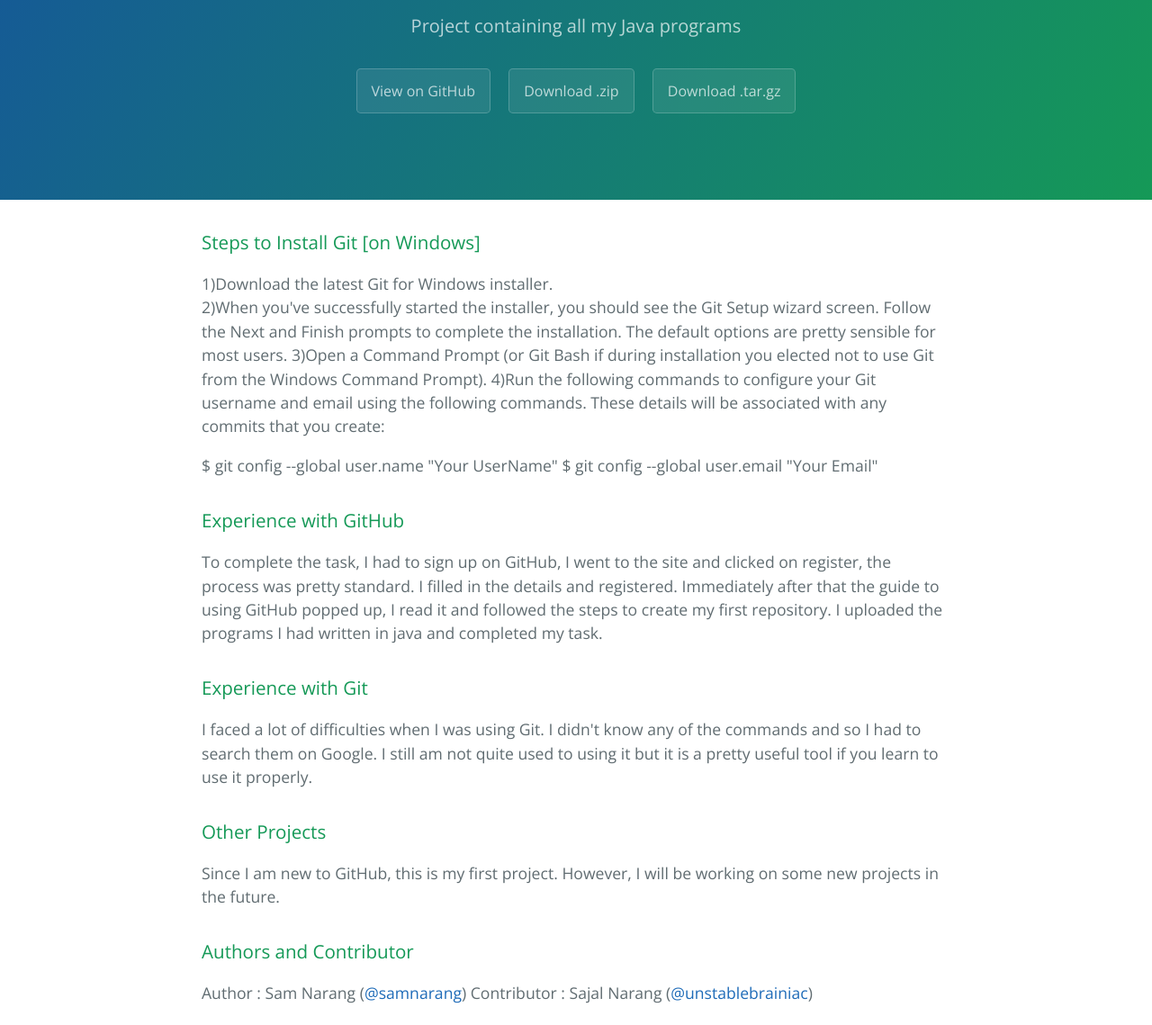
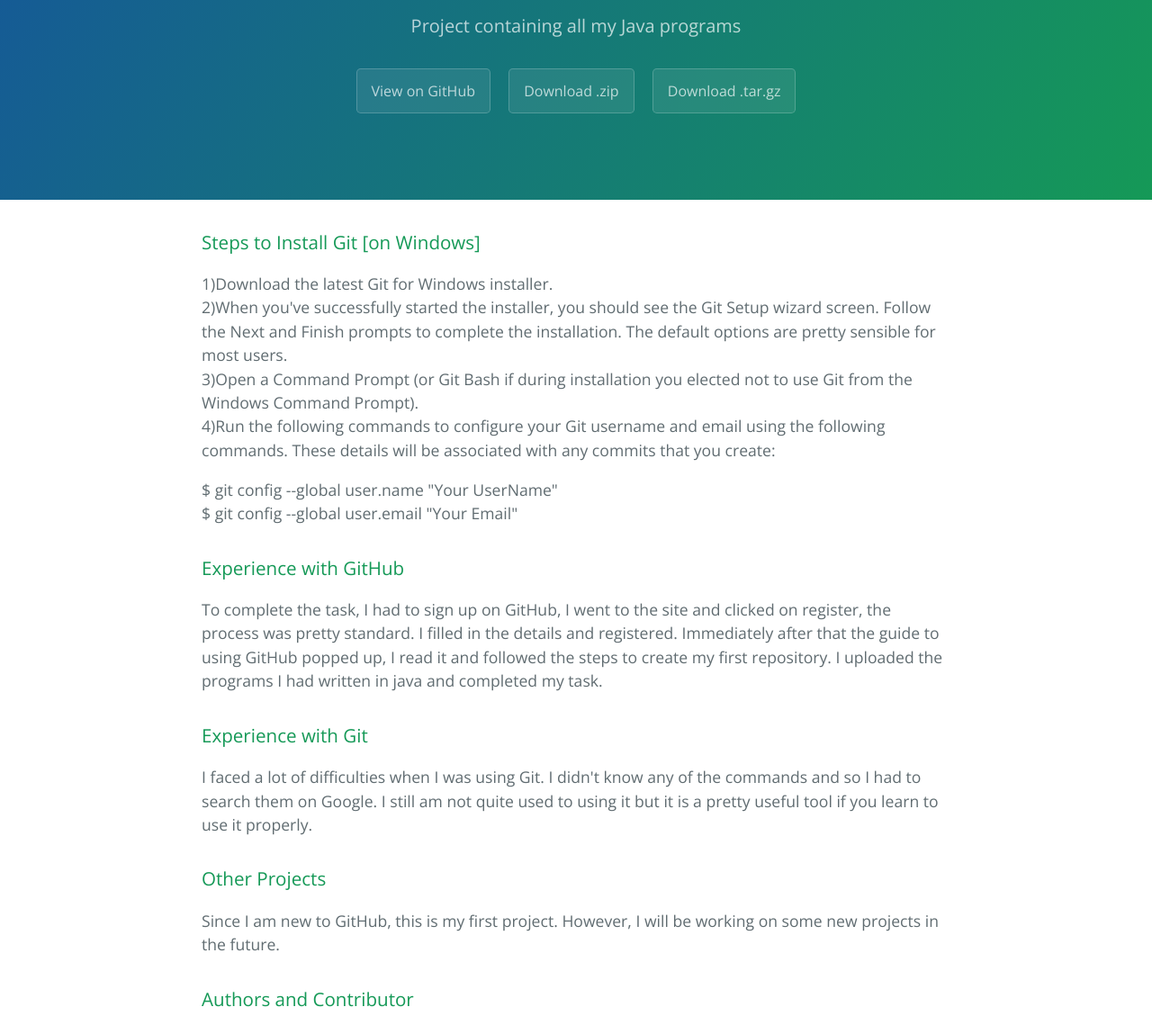
Before and after one commit to samnarang/Hobby-Programs, a plain HTML site: page index.html in a window 1280 px wide. Shown: the part 161-1300 px from the top of the page at 90% size. Drawn offline with nearby package versions, Linux system fonts and the light colour scheme.

```diff
--- a/index.html
+++ b/index.html
@@ -23,11 +23,11 @@
 <a id="steps-to-install-git-on-windows" class="anchor" href="#steps-to-install-git-on-windows" aria-hidden="true"><span aria-hidden="true" class="octicon octicon-link"></span></a>Steps to Install Git [on Windows]</h3>
 
 <p>1)Download the latest Git for Windows installer.<br>
-2)When you've successfully started the installer, you should see the Git Setup wizard screen. Follow the Next and Finish       prompts to complete the installation. The default options are pretty sensible for most users.
-3)Open a Command Prompt (or Git Bash if during installation you elected not to use Git from the Windows Command Prompt).
-4)Run the following commands to configure your Git username and email using the following commands. These details will be associated with any commits that you create:</p>
+2)When you've successfully started the installer, you should see the Git Setup wizard screen. Follow the Next and Finish       prompts to complete the installation. The default options are pretty sensible for most users.<br>
+3)Open a Command Prompt (or Git Bash if during installation you elected not to use Git from the Windows Command Prompt).<br>
+4)Run the following commands to configure your Git username and email using the following commands. These details will be associated with any commits that you create:<br></p>
 
-<p>$ git config --global user.name "Your UserName"
+<p>$ git config --global user.name "Your UserName"<br>
  $ git config --global user.email "Your Email"</p>
 
 <h3>
@@ -48,7 +48,7 @@
 <h3>
 <a id="authors-and-contributor" class="anchor" href="#authors-and-contributor" aria-hidden="true"><span aria-hidden="true" class="octicon octicon-link"></span></a>Authors and Contributor</h3>
 
-<p>Author : Sam Narang (<a href="https://github.com/samnarang" class="user-mention">@samnarang</a>)
+<p>Author : Sam Narang (<a href="https://github.com/samnarang" class="user-mention">@samnarang</a>)<br>
 Contributor : Sajal Narang (<a href="https://github.com/unstablebrainiac" class="user-mention">@unstablebrainiac</a>)</p>
 
       <footer class="site-footer">
```
Also changed, not shown: params.json (+1 -1 lines).
